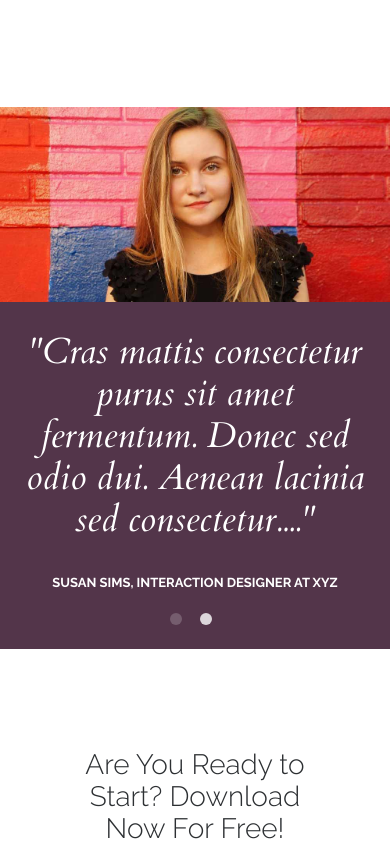
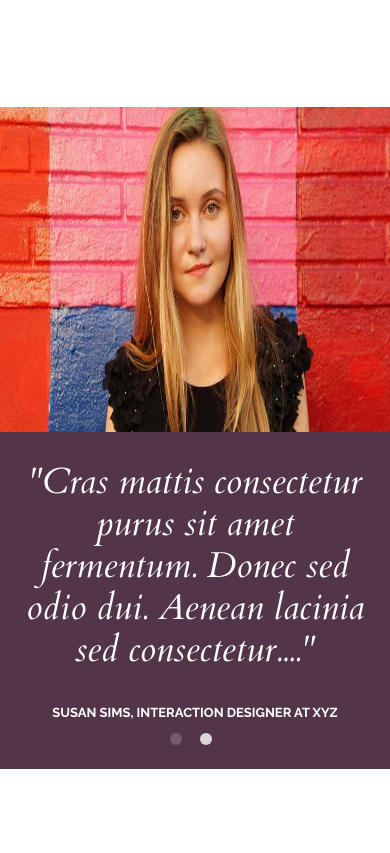
Before and after one commit to DmitryTa/active-box, a plain HTML site: page index.html in a window 390 px wide. Shown: the part 8006-8859 px from the top of the page. Drawn offline with nearby package versions, Linux system fonts and the light colour scheme; files whose address does not match are found by name.

Commit message:
responsive slider

```diff
--- a/css/stylesheet.css
+++ b/css/stylesheet.css
@@ -1020,7 +1020,7 @@ body{
 .slick-active,
 .slick-slide{outline: 0;}
 .slider img{
-  height: 325px;
+  min-height: 325px;
   width: 50%;
   display: inline-block;
 }
```
